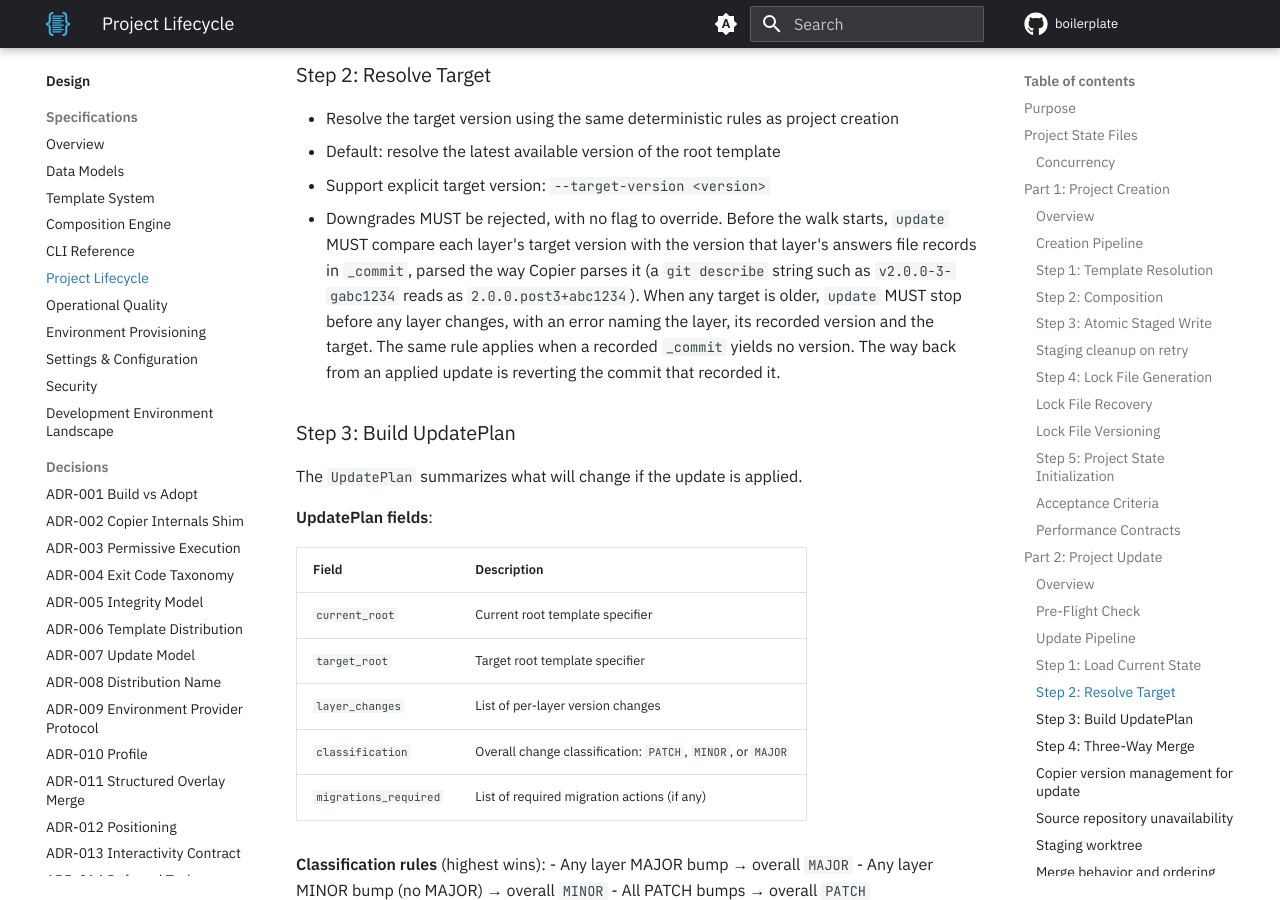
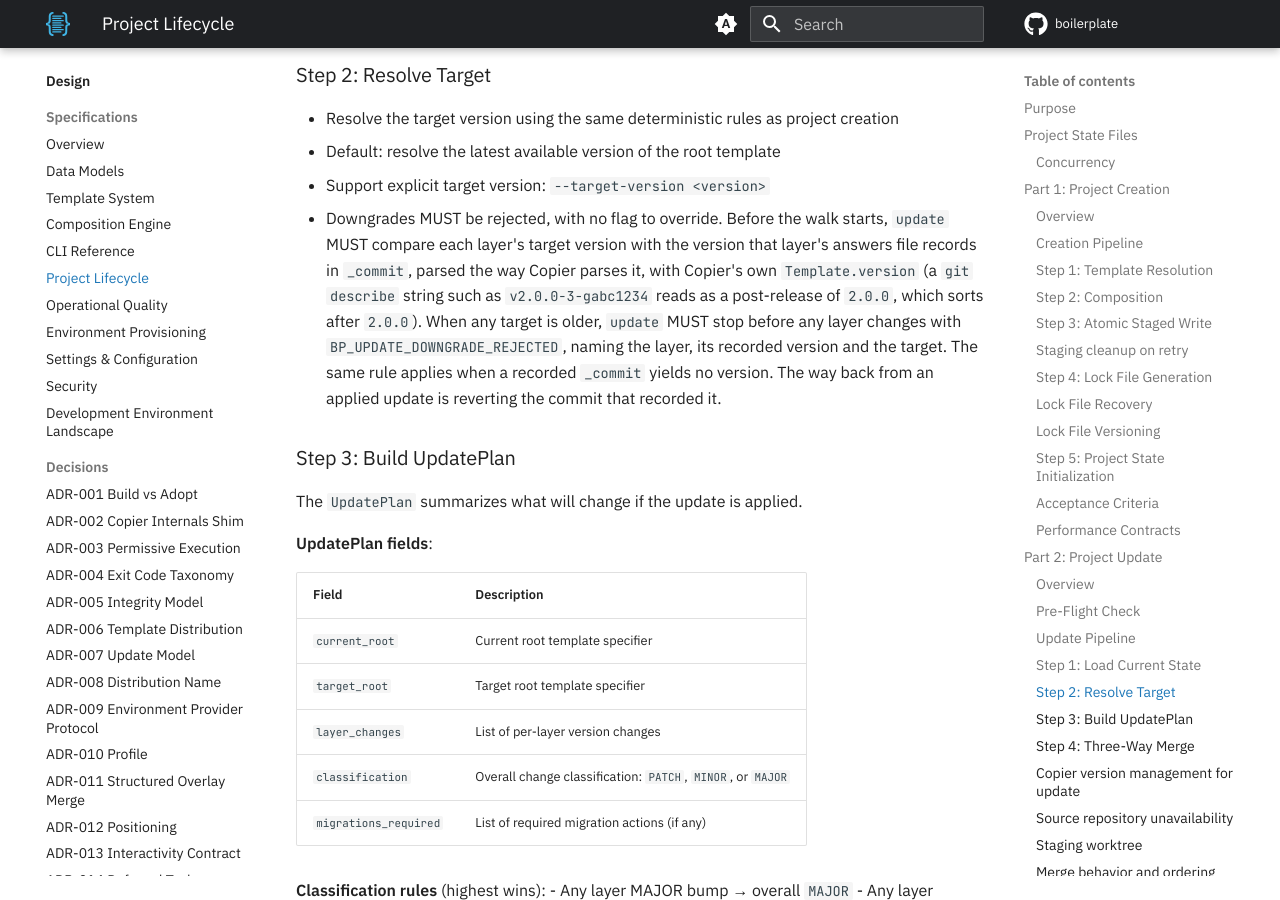
Before and after one commit to TheRealBillSiegler/boilerplate, an MkDocs documentation site: the page built from docs/design/06-project-lifecycle.md, in a window 1280 px wide and 900 px high, scrolled down 7003 px. Built offline with MkDocs 1.6.1 and Material for MkDocs 9.7.7, drawn with Linux system fonts in a browser that asks for light colours; comment, search, counter and statistics services are not loaded; the version menu is left out.

Commit message:
docs(design): name the downgrade and lock-read error codes
Design 06 gave the downgrade stop an exit code but no error code, and design 07's registry had no row for BP_LOCK_READ_FAILED, which 06 already uses. Name BP_UPDATE_DOWNGRADE_REJECTED and UpdateDowngradeError, register both codes, and describe a post-tag git describe string as Copier's Template.version reads it rather than with one exact rendering.

Co-Authored-By: Claude Opus 5.5 <noreply@anthropic.com>

```diff
--- a/docs/design/06-project-lifecycle.md
+++ b/docs/design/06-project-lifecycle.md
@@ -176,7 +176,7 @@ A project with submodules (a `.gitmodules` file) MUST stop with `BP_UPDATE_SUBMO
 - Resolve the target version using the same deterministic rules as project creation
 - Default: resolve the latest available version of the root template
 - Support explicit target version: `--target-version <version>`
-- Downgrades MUST be rejected, with no flag to override. Before the walk starts, `update` MUST compare each layer's target version with the version that layer's answers file records in `_commit`, parsed the way Copier parses it (a `git describe` string such as `v2.0.0-3-gabc1234` reads as `2.0.0.post3+abc1234`). When any target is older, `update` MUST stop before any layer changes, with an error naming the layer, its recorded version and the target. The same rule applies when a recorded `_commit` yields no version. The way back from an applied update is reverting the commit that recorded it.
+- Downgrades MUST be rejected, with no flag to override. Before the walk starts, `update` MUST compare each layer's target version with the version that layer's answers file records in `_commit`, parsed the way Copier parses it, with Copier's own `Template.version` (a `git describe` string such as `v2.0.0-3-gabc1234` reads as a post-release of `2.0.0`, which sorts after `2.0.0`). When any target is older, `update` MUST stop before any layer changes with `BP_UPDATE_DOWNGRADE_REJECTED`, naming the layer, its recorded version and the target. The same rule applies when a recorded `_commit` yields no version. The way back from an applied update is reverting the commit that recorded it.
 
 ### Step 3: Build UpdatePlan
 
```
Also changed, not shown: docs/design/02-data-models.md (+1 -0 lines), docs/design/07-operational-quality.md (+2 -0 lines).
